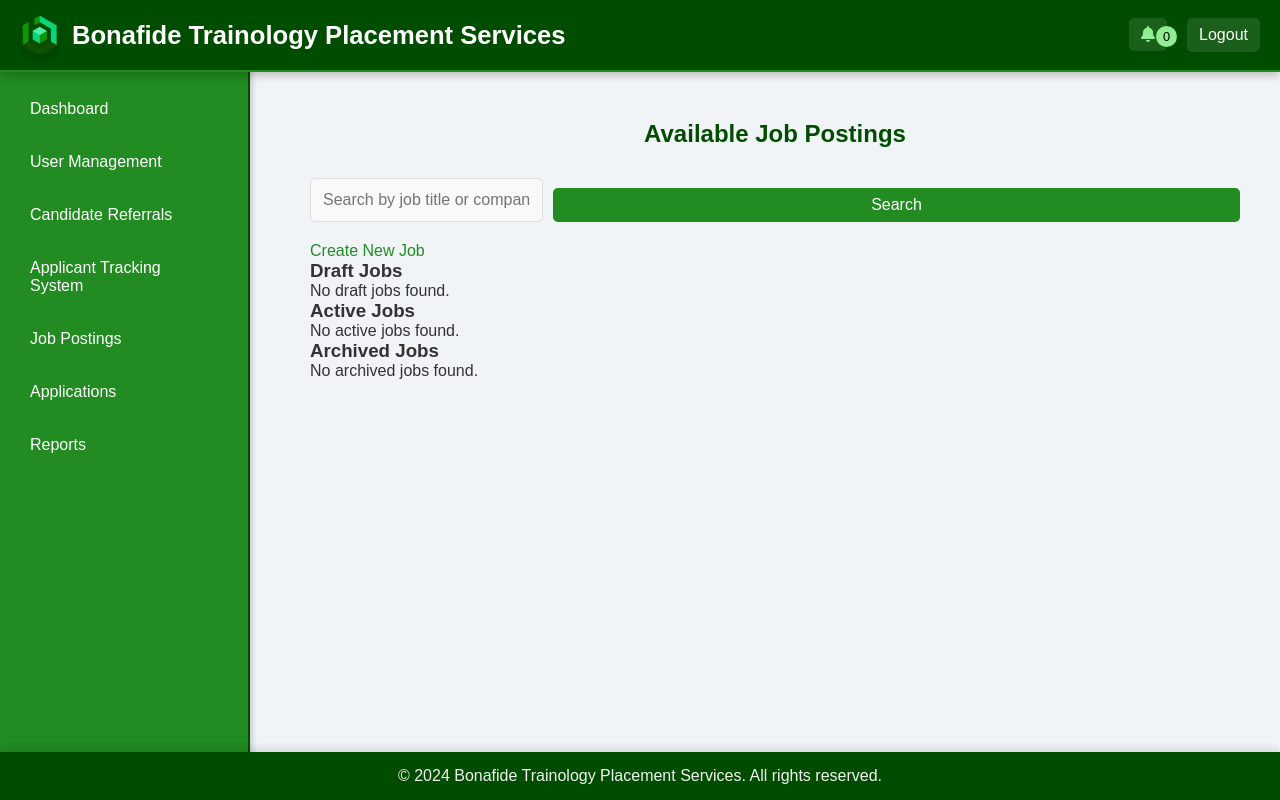
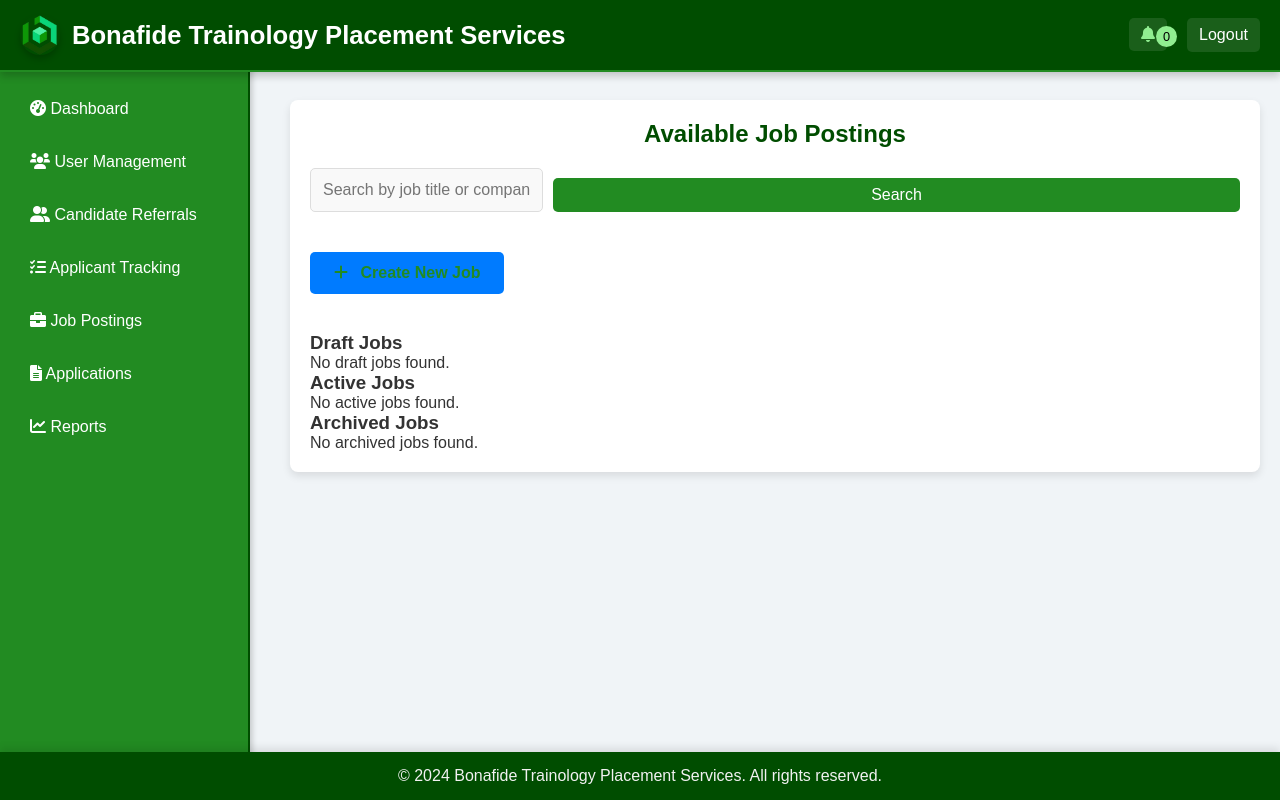
Before and after one commit to natanauanlucky38/bonafide-final, a PHP site: page /bonafide-final/view_job.php in a window 1280 px wide. Run offline with PHP 8.4, Linux system fonts and the light colour scheme; a user stored in the database is signed in; data comes from the database, SQL or seed files in the repository.

Commit message:
added styling

```diff
--- a/recruiter/recruiter_styles.css
+++ b/recruiter/recruiter_styles.css
@@ -1038,6 +1038,29 @@ table tbody tr:nth-child(odd) {
     font-weight: bold;
     margin-bottom: 30px; /* Extra margin below the title */
 }
+/* Create Job */
+.button {
+    display: inline-block;
+    padding: 12px 24px;
+    margin: 20px 0;
+    font-size: 16px;
+    font-weight: bold;
+    color: #fff;
+    background-color: #007bff;
+    border: none;
+    border-radius: 5px;
+    text-decoration: none;
+    text-align: center;
+    transition: background-color 0.3s ease;
+}
+
+.button:hover {
+    background-color: #0056b3;
+}
+
+.button i {
+    margin-right: 8px; /* Spacing for icon */
+}
 
 /* Search Form */
 form[action="view_job.php"] {
@@ -1561,8 +1584,135 @@ button[type="button"]:hover {
 
 /*
 
-
-
+/*View Application */
+/* View Application Main Content Area */
+.view_application-main-content {
+    margin-top: 80px;
+    margin-left: 270px;
+    padding: 20px;
+    background-color: #f0f4f7;
+    color: #333;
+    display: flex;
+    justify-content: center;
+}
+
+/* Content Area Styling */
+.content-area {
+    width: 100%;
+    max-width: 1100px;
+    background-color: #ffffff;
+    border-radius: 8px;
+    padding: 20px;
+    box-shadow: 0 4px 8px rgba(0, 0, 0, 0.1);
+}
+
+/* Section Header */
+.content-area h2 {
+    text-align: center;
+    color: #004d00;
+    font-weight: bold;
+    margin-bottom: 20px;
+}
+
+/* Card Styling for Application Details and Form Sections */
+.card {
+    background-color: #ffffff;
+    border: 1px solid #ddd;
+    border-radius: 8px;
+    padding: 20px;
+    box-shadow: 0 4px 6px rgba(0, 0, 0, 0.1);
+    margin-bottom: 20px;
+}
+
+/* Headings for Subsections */
+.card h3 {
+    color: #006400;
+    font-size: 1.2em;
+    border-bottom: 1px solid #ddd;
+    padding-bottom: 10px;
+    margin-bottom: 15px;
+}
+
+/* Application Details Styling */
+.applicant-info {
+    display: grid;
+    grid-template-columns: repeat(2, 1fr);
+    gap: 20px;
+}
+
+.applicant-info p {
+    margin: 5px 0;
+    font-size: 1em;
+    color: #333;
+}
+
+.applicant-info strong {
+    color: #228B22;
+}
+
+/* Form Section Styling */
+.select-action, .form-field, textarea {
+    width: 100%;
+    padding: 10px;
+    font-size: 1em;
+    border: 1px solid #ccc;
+    border-radius: 5px;
+    margin-bottom: 10px;
+}
+
+/* Action Fields - Conditional Display */
+#interviewFields, #offerFields, #deploymentFields, #rejectionFields {
+    margin-top: 15px;
+    padding: 15px;
+    border: 1px solid #eee;
+    border-radius: 5px;
+    background-color: #f8f9fa;
+}
+
+/* Button Styling */
+button[type="submit"], button[type="button"] {
+    background-color: #228B22;
+    color: #ffffff;
+    border: none;
+    border-radius: 5px;
+    padding: 12px;
+    font-size: 1em;
+    cursor: pointer;
+    transition: background-color 0.3s ease;
+}
+
+button[type="submit"]:hover, button[type="button"]:hover {
+    background-color: #006400;
+}
+
+/* Success and Error Message Styling */
+.message {
+    text-align: center;
+    padding: 10px;
+    border-radius: 4px;
+    font-weight: bold;
+    margin-bottom: 15px;
+}
+
+.success {
+    background-color: #e6ffe6;
+    color: #004d00;
+    border: 1px solid #004d00;
+}
+
+.error {
+    background-color: #ffe6e6;
+    color: #990000;
+    border: 1px solid #990000;
+}
+
+/* Responsive Layout Adjustments */
+@media (max-width: 992px) {
+    .applicant-info {
+        grid-template-columns: 1fr;
+    }
+}
+/*
 
 .
 .
--- a/recruiter/sidebar.php
+++ b/recruiter/sidebar.php
@@ -1,15 +1,14 @@
-<!-- Sidebar Section -->
 <div class="sidebar">
     <ul class="sidebar_list">
-        <li><a href="dashboard.php">Dashboard</a></li>
-        <li><a href="user_management.php">User Management</a></li>
-        <li><a href="referrals.php">Candidate Referrals</a></li>
-        <li><a href="applicant_tracking.php">Applicant Tracking System</a></li>
-        <li><a href="view_job.php">Job Postings</a></li>
-        <li><a href="application.php">Applications</a></li>
-        <li><a href="reports.php">Reports</a></li>
+        <li><a href="dashboard.php"><i class="fas fa-tachometer-alt"></i> Dashboard</a></li>
+        <li><a href="user_management.php"><i class="fas fa-users"></i> User Management</a></li>
+        <li><a href="referrals.php"><i class="fas fa-user-friends"></i> Candidate Referrals</a></li>
+        <li><a href="applicant_tracking.php"><i class="fas fa-tasks"></i> Applicant Tracking </a></li>
+        <li><a href="view_job.php"><i class="fas fa-briefcase"></i> Job Postings</a></li>
+        <li><a href="application.php"><i class="fas fa-file-alt"></i> Applications</a></li>
+        <li><a href="reports.php"><i class="fas fa-chart-line"></i> Reports</a></li>
     </ul>
 </div>
 
-
-<link rel="stylesheet" href="recruiter_styles.css"> <!-- Link to your CSS file -->
+<link rel="stylesheet" href="https://cdnjs.cloudflare.com/ajax/libs/font-awesome/6.0.0-beta3/css/all.min.css">
+<link rel="stylesheet" href="recruiter_styles.css">
--- a/recruiter/view_job.php
+++ b/recruiter/view_job.php
@@ -89,7 +89,8 @@ foreach ($statuses as $status) {
     <meta charset="UTF-8">
     <meta name="viewport" content="width=device-width, initial-scale=1.0">
     <title>View Job Postings</title>
-    <link rel="stylesheet" href="recruiter_styles.css"> <!-- Link to your CSS file -->
+    <link rel="stylesheet" href="https://cdnjs.cloudflare.com/ajax/libs/font-awesome/6.0.0-beta3/css/all.min.css">
+    <link rel="stylesheet" href="recruiter_styles.css">
 
 </head>
 
@@ -105,8 +106,10 @@ foreach ($statuses as $status) {
         </form>
 
         <div>
-            <a href="job_posting.php" class="button">Create New Job</a>
-        </div>
+            <a href="job_posting.php" class="button">
+                <i class="fas fa-plus"></i> Create New Job
+            </a>
+        </div><br>
 
         <!-- Display errors -->
         <?php if (!empty($errors)): ?>
--- a/user_admin/create_user.php
+++ b/user_admin/create_user.php
@@ -79,6 +79,7 @@ if ($_SERVER['REQUEST_METHOD'] == 'POST' && isset($_POST['create_user'])) {
                     <?php endif; ?>
                 </select>
             </div>
+            <a href="dashboard.php" class="btn btn-secondary mr-2"><i class="fas fa-arrow-left"></i> Back</a>
             <button type="submit" name="create_user" class="btn btn-primary"><i class="fas fa-user-plus"></i> Create User</button>
         </form>
     </div>
```
Also changed, not shown: applicant/sidebar.php (+8 -13 lines), recruiter/reports.php (+13 -7 lines).
